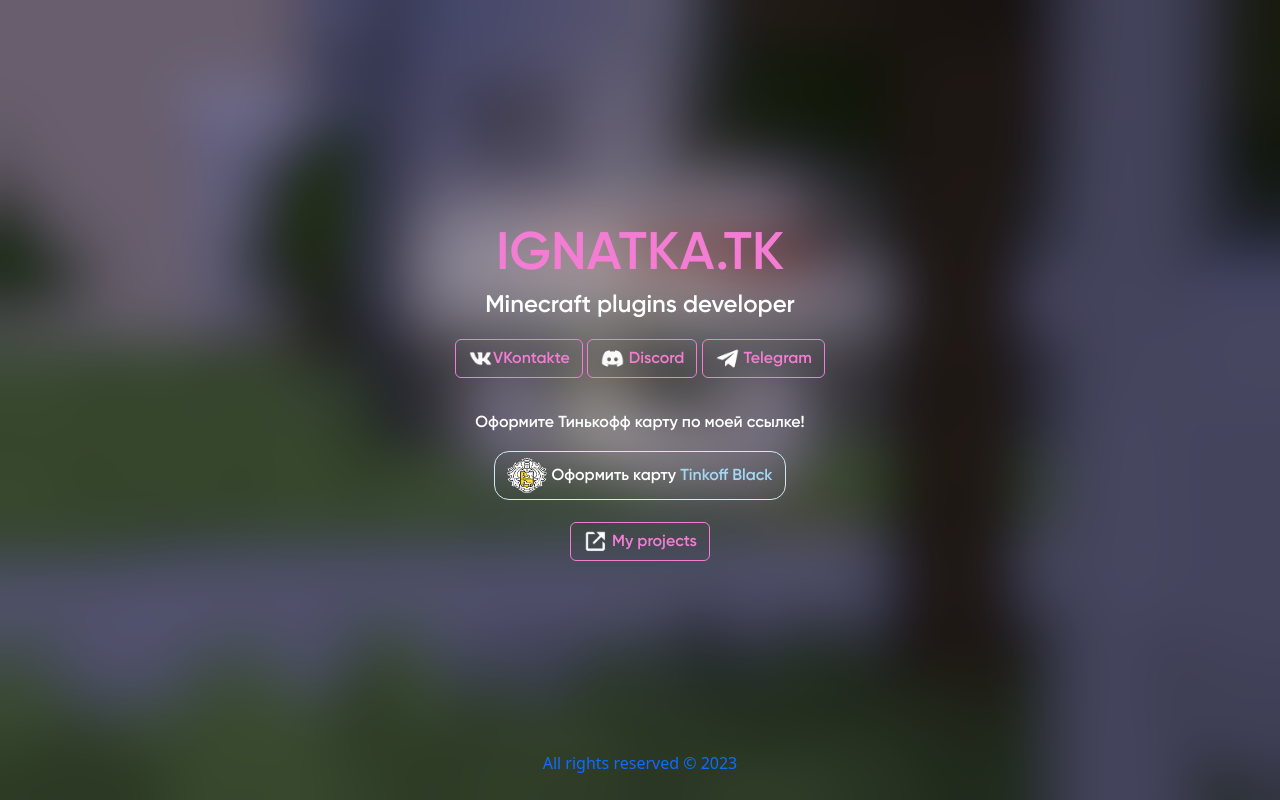
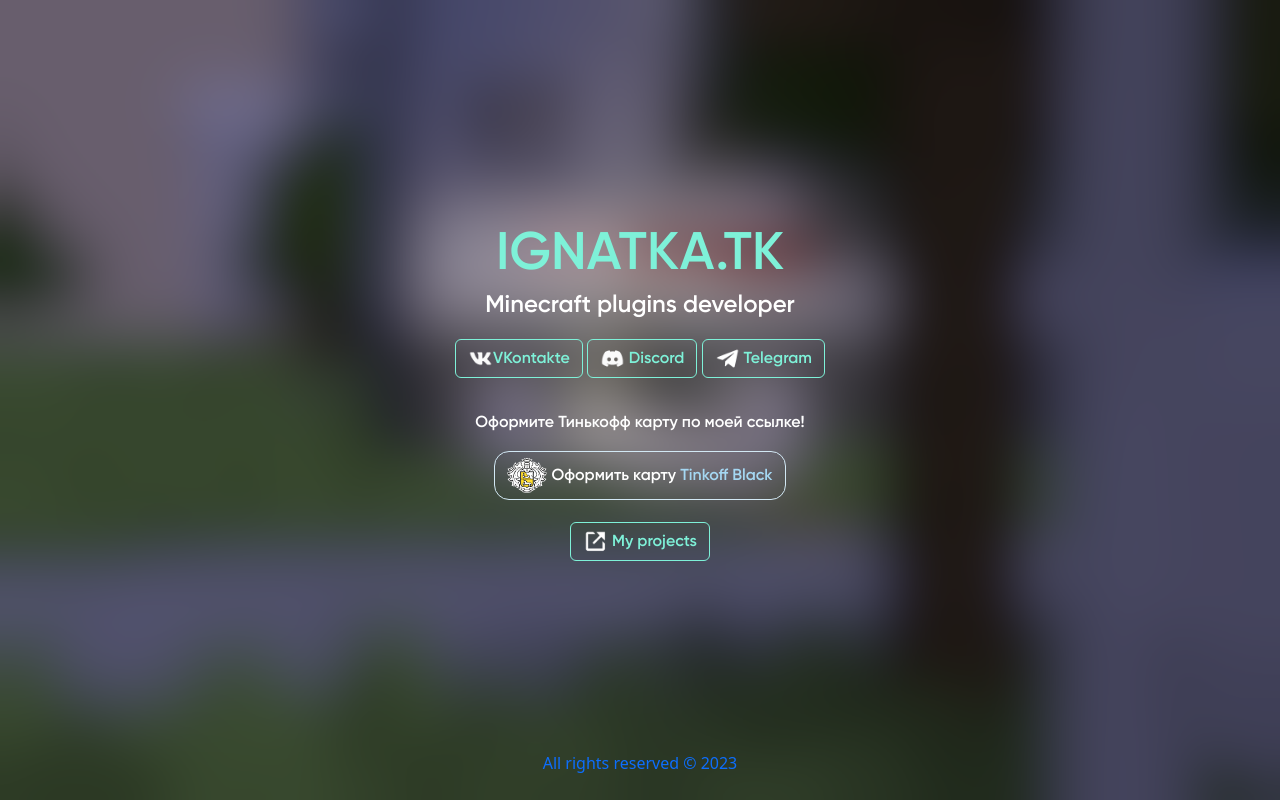
Before and after one commit to juntrp/ignatSite, a plain HTML site: page index.html in a window 1280 px wide. Drawn offline with nearby package versions, Linux system fonts and the light colour scheme.

Commit message:
Add files via upload

```diff
--- a/style.css
+++ b/style.css
@@ -5,7 +5,7 @@
 
 .ignatka {
   /* color: rgb(92, 213, 253); */
-  color: rgb(243, 125, 210);
+  color: rgb(126, 241, 216);
   text-decoration-line: none;
   font-family: "Gilroy";
   font-size: 330%;
@@ -25,27 +25,27 @@
 }
 
 .container button {
-  color: rgb(243, 125, 210);
-  border-color: rgb(243, 125, 210);
+  color: rgb(126, 241, 216);
+  border-color: rgb(126, 241, 216);
   transition: 0.3s;
 }
 
 .container button:hover {
   color: rgb(255, 253, 254);
-  background-color: rgb(242, 111, 205);
-  border-color: rgb(242, 111, 205);
+  background-color: rgb(126, 241, 216);
+  border-color: rgb(126, 241, 216);
   transition: 0.3s;
 }
 
 .btn-outline-primary {
   font-family: "Gilroy";
   --bs-btn-hover-color: #fff;
-  --bs-btn-hover-bg: rgb(242, 111, 205);
-  --bs-btn-hover-border-color: rgb(242, 111, 205) !important;
+  --bs-btn-hover-bg: rgb(126, 241, 216);
+  --bs-btn-hover-border-color: rgb(126, 241, 216) !important;
   --bs-btn-focus-shadow-rgb: 13, 110, 253;
   --bs-btn-active-color: #fff;
-  --bs-btn-active-bg: rgb(242, 111, 205);
-  --bs-btn-active-border-color: rgb(242, 111, 205);
+  --bs-btn-active-bg: rgb(126, 241, 216);
+  --bs-btn-active-border-color: rgb(126, 241, 216);
   --bs-btn-active-shadow: inset 0 3px 5px rgba(0, 0, 0, 0.125);
 }
 
```
